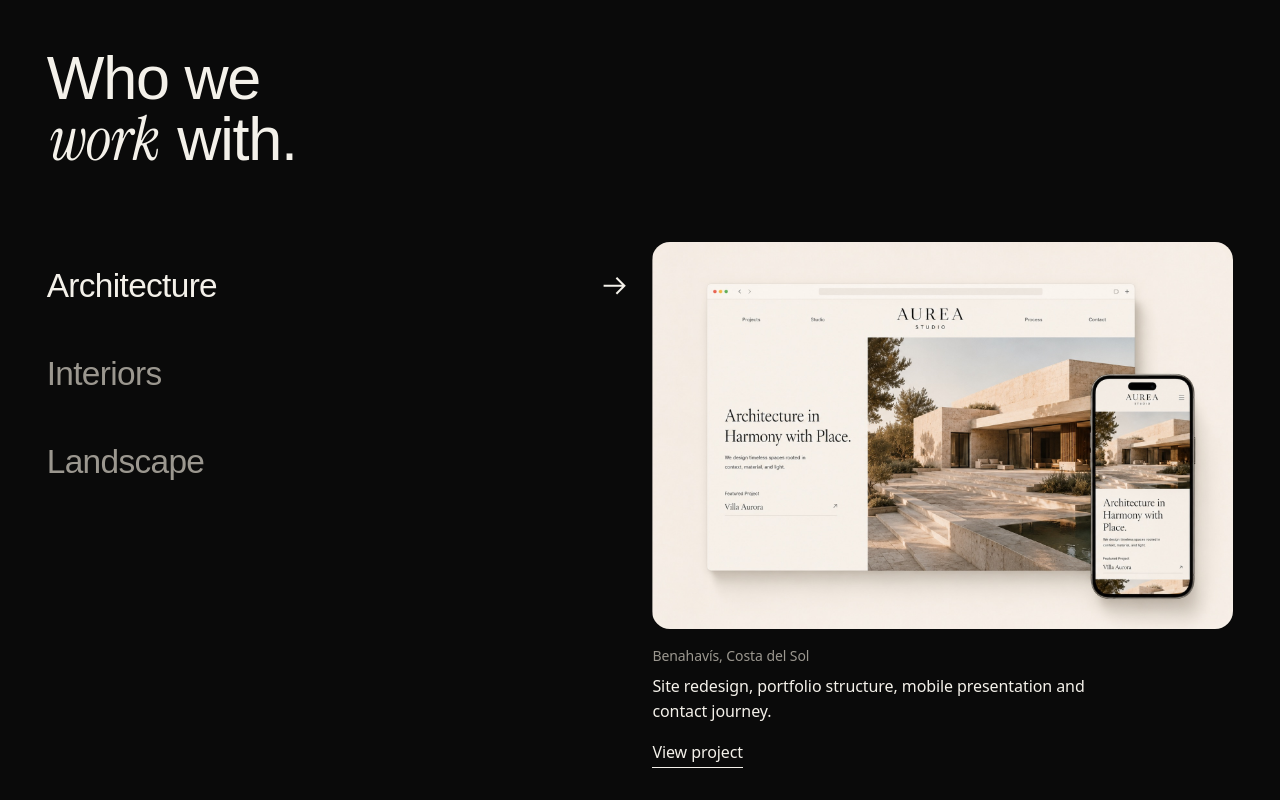
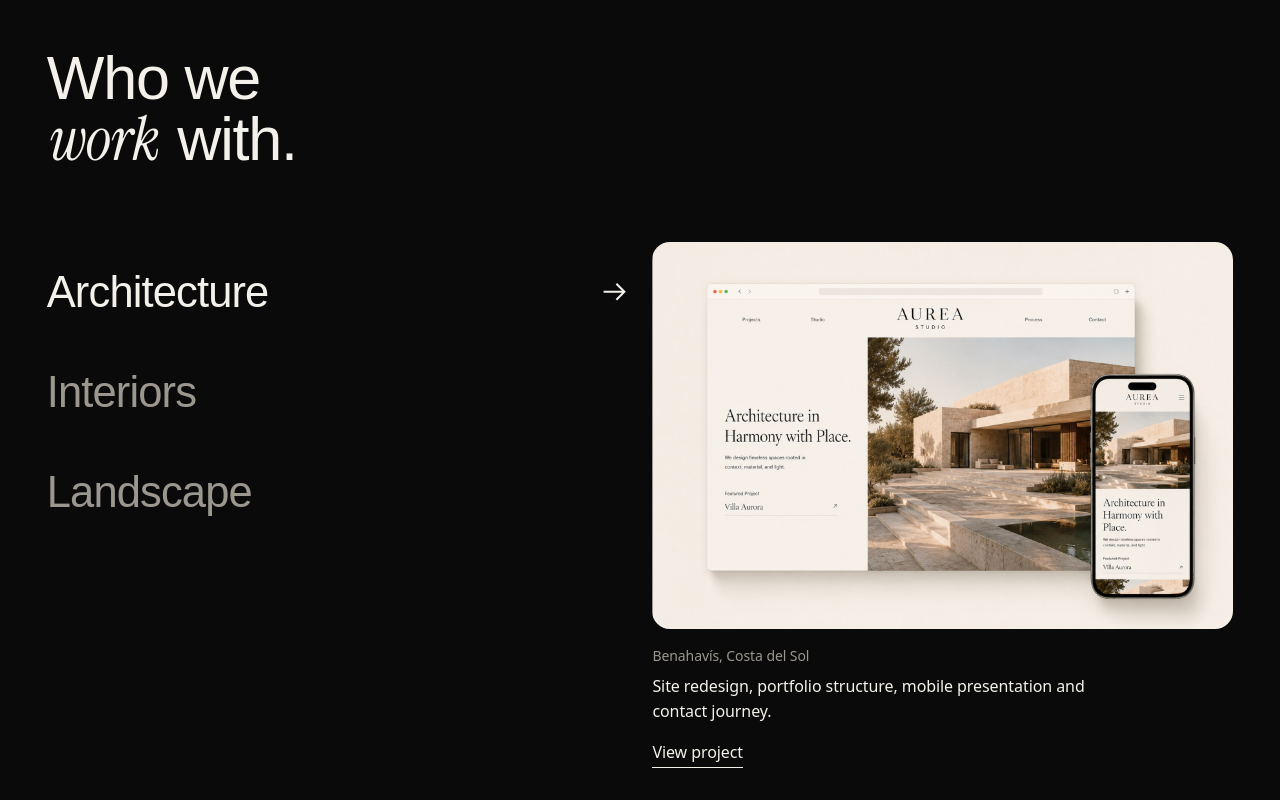
Before and after one commit to nmmilosevic/archi-studio, an Astro site: page /en in a window 1280 px wide. Shown: the part 5236-6036 px from the top of the page. Built offline with nearby package versions, Linux system fonts and the light colour scheme; Astro itself is replaced by a stand-in of ours; a web font is replaced by a local one.

Commit message:
Studios: names a step bigger, still under the title
Co-Authored-By: Claude Opus 5.5 <noreply@anthropic.com>

```diff
--- a/src/pages/[lang]/index.astro
+++ b/src/pages/[lang]/index.astro
@@ -251,6 +251,7 @@ const beyondIcons = [
     display: flex; align-items: center; justify-content: space-between; gap: var(--s-4);
     padding-block: var(--s-2);
   }
+  .home-studios__name .t-h3 { font-size: clamp(1.75rem, 1.2rem + 1.9vw, 3.25rem); }
   .home-studios__name .arrow { width: clamp(1.25rem, 2vw, 2rem); height: auto; }
   .home-studios__panel { display: grid; gap: var(--s-4); }
   .home-studios__caption { display: grid; gap: var(--s-2); max-width: 34rem; }
```
